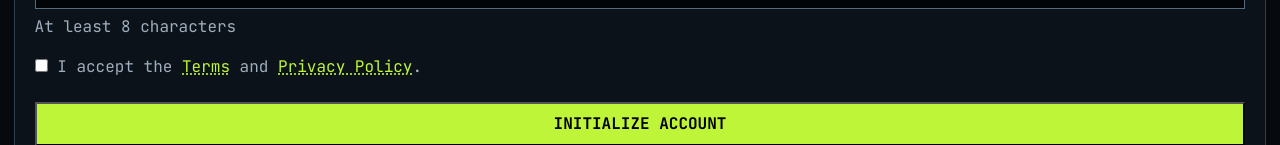
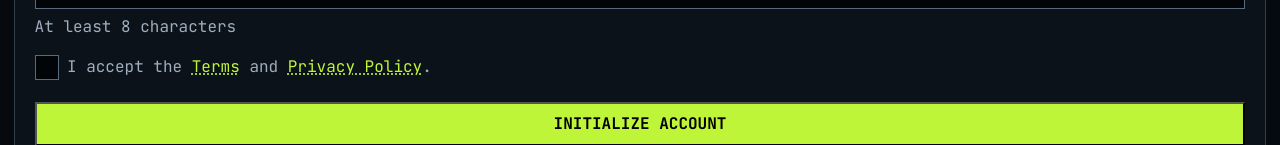
Before and after one commit to MatiasBastarrica/gamer-sign-up-form, a plain HTML site: page index.html in a window 1280 px wide. Shown: the part 758-903 px from the top of the page. Drawn offline with Linux system fonts and the light colour scheme.

Commit message:
Style the checkbox

```diff
--- a/index.html
+++ b/index.html
@@ -209,11 +209,11 @@
                   name="terms-and-privacy"
                   id="terms-and-privacy"
                 />
-                <span
+                <label for="terms-and-privacy"
                   >I accept the
                   <span class="text-accent"><a href="#">Terms</a></span> and
                   <span class="text-accent"><a href="#">Privacy Policy</a></span
-                  >.</span
+                  >.</label
                 >
               </div>
               <div class="input-field-validation-msgs">
--- a/styles.css
+++ b/styles.css
@@ -86,6 +86,8 @@ h6 {
   --lime-alpha-40: hsl(77 90% 59% / 0.4);
   --navy-alpha-80: hsl(214 60% 2% / 0.8);
   --navy-alpha-60: hsl(214 60% 2% / 0.6);
+
+  --icon-check: url("./assets/images/icon-tick-16.svg");
 }
 
 /* ### FONTS ### */
@@ -302,6 +304,62 @@ h1 {
   background-color: var(--clr-neutral-700);
 }
 
+.checkbox-container {
+  display: flex;
+  gap: 0.5rem;
+  align-items: center;
+}
+
+.checkbox-container label {
+  text-transform: none;
+}
+
+#terms-and-privacy {
+  appearance: none;
+  display: inline-grid;
+  place-content: center;
+  inline-size: var(--checkbox-size);
+  aspect-ratio: 1;
+  margin: 0;
+  /* border: 2px solid currentColor; */
+  cursor: pointer;
+  /* border: none; */
+  padding: 0.2rem;
+  align-self: flex-start;
+
+  &::before {
+    content: "";
+    inline-size: 1rem;
+    aspect-ratio: 1;
+    background-color: #060a0e;
+    mask: var(--checkbox-icon) no-repeat center / contain;
+    scale: 0;
+    border: none;
+    @media (forced-colors: active) {
+      background-color: CanvasText;
+    }
+  }
+
+  &:checked {
+    --checkbox-icon: var(--icon-check);
+    background-color: var(--lime-500);
+  }
+
+  &:is(:checked, :indeterminate)::before {
+    scale: 1;
+  }
+
+  &:focus-visible {
+    outline: 2px solid currentColor;
+    outline-offset: 2px;
+  }
+
+  &:disabled {
+    cursor: not-allowed;
+    opacity: 0.5;
+  }
+}
+
 /* ## BG CORNER ## */
 
 .form-and-success-section {
```
